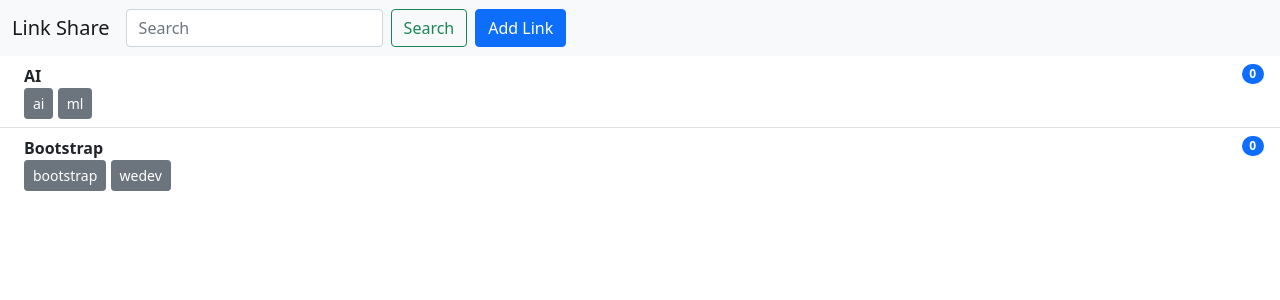
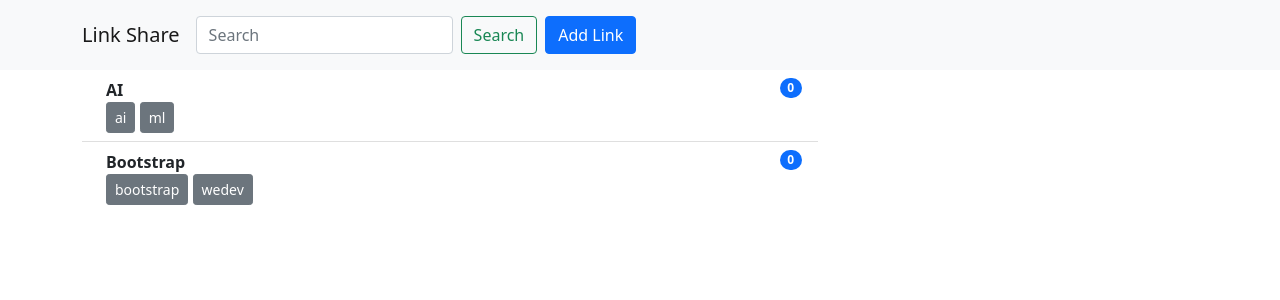
Before and after one commit to saitaruns/linkshare, a Django app: page /mainapp/ in a window 1280 px wide. Shown: the top 300 px of the page. Run offline with Django 3.2, Linux system fonts and the light colour scheme; a user stored in the database is signed in; data comes from the database, SQL or seed files in the repository; some libraries are stand-ins or nearby versions.

Commit message:
small ui change

```diff
--- a/mainapp/forms.py
+++ b/mainapp/forms.py
@@ -1,5 +1,5 @@
 from django import forms
-from django.forms import fields
+from django.forms import fields, TextInput
 from .models import Link
 
 class LinkForm(forms.ModelForm):
--- a/templates/mainapp/home.html
+++ b/templates/mainapp/home.html
@@ -17,8 +17,10 @@
         crossorigin="anonymous"></script>
     <script src="https://code.jquery.com/jquery-3.6.0.min.js"
         integrity="sha256-/xUj+3OJU5yExlq6GSYGSHk7tPXikynS7ogEvDej/m4=" crossorigin="anonymous"></script>
+
+    <!-- start -->
     <nav class="navbar navbar-expand-lg navbar-light bg-light">
-        <div class="container-fluid">
+        <div class="container">
             <a class="navbar-brand" href="#">Link Share</a>
             <button class="navbar-toggler" type="button" data-bs-toggle="collapse"
                 data-bs-target="#navbarSupportedContent" aria-controls="navbarSupportedContent" aria-expanded="false"
@@ -26,13 +28,13 @@
                 <span class="navbar-toggler-icon"></span>
             </button>
             <div class="collapse navbar-collapse" id="navbarSupportedContent">
-                <form class="d-flex" action="" method="post">
+                <form class="d-flex my-2" action="" method="post">
                     <input class="form-control me-2" type="search" placeholder="Search" aria-label="Search"
                         name="search" id="search">
                     <button class="btn btn-outline-success" type="submit">Search</button>
                 </form>
-                <ul class="navbar-nav mx-lg-2 me-auto">
-                    <li class="nav-item">
+                <ul class="navbar-nav navbar-right mx-lg-2">
+                    <li>
                             <button type="button" class="btn btn-primary" data-bs-toggle="modal"
                         data-bs-target="#staticBackdrop">Add Link</button>
                     </li>
@@ -60,6 +62,9 @@
             </div>
         </div>
     </div>
+    <div class="container">
+        <div class="row">
+            <div class="col col-lg-8">
                 <ul class="list-group list-group-flush">
                     {% for link in links %}
                     <li class="list-group-item d-flex justify-content-between align-items-start">
@@ -73,6 +78,9 @@
                     </li>
                     {% endfor %}
                 </ul>
+            </div>
+        </div>
+    </div>
     {% for msg in messages %}
     <p>{{ msg }}</p>
     {% endfor %}
@@ -98,6 +106,42 @@
                     },
                 })
         }
+
+        $(function () {
+            $('input').on('change', function (event) {
+
+                var $element = $(event.target);
+                var $container = $element.closest('.example');
+
+                if (!$element.data('tagsinput'))
+                    return;
+
+                var val = $element.val();
+                if (val === null)
+                    val = "null";
+                var items = $element.tagsinput('items');
+                console.log(items[items.length - 1]);
+
+                $('code', $('pre.val', $container)).html(($.isArray(val) ? JSON.stringify(val) : "\"" + val.replace('"', '\\"') + "\""));
+                $('code', $('pre.items', $container)).html(JSON.stringify($element.tagsinput('items')));
+
+                console.log(val);
+                console.log(items);
+                console.log(JSON.stringify(val));
+                console.log(JSON.stringify(items));
+
+                console.log(items[items.length - 1]);
+
+            }).trigger('change');
+        });
+
+        $("#button").click(function () {
+            var input = $("input[name='tags']").tagsinput('items');
+            console.clear();
+            console.log(input);
+            console.log(JSON.stringify(input));
+            console.log(input[input.length - 1]);
+        });
     </script>
 </body>
 
```
Lines whose indentation alone changed are shown as unchanged.
